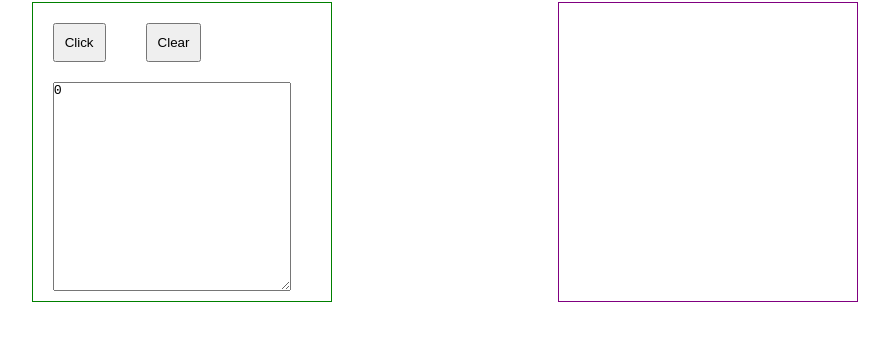
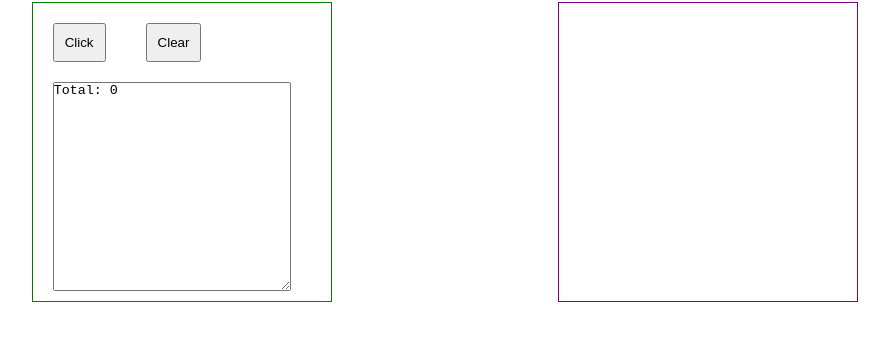
Before and after one commit to ricardopresto/playground, a Vue app: page / in a window 1280 px wide. Shown: the part 338-678 px from the top of the page, without its empty margins (195-1084 px from the left). Built offline with nearby package versions, Linux system fonts and the light colour scheme.

Commit message:
second vuex commit

```diff
--- a/src/components/Child3.vue
+++ b/src/components/Child3.vue
@@ -7,12 +7,21 @@
 </template>
 
 <script>
+import { mapState, mapGetters } from 'vuex';
+
 export default {
   name: 'Child3',
   computed: {
+    ...mapState([
+      'count'
+    ]),
+    ...mapGetters([
+      'totalText',
+      'timesTen'
+    ]),
     total () {
-      return this.$store.state.count;
-    },
+      return this.totalText;
+    }
   },
   methods: {
     increment () {
--- a/src/store.js
+++ b/src/store.js
@@ -14,5 +14,13 @@ export const store = new Vuex.Store({
     clear (state) {
       state.count = 0;
     }
+  },
+  getters: {
+    timesTen: state => {
+      return state.count * 10;
+    },
+    totalText: (state, getters) => {
+      return `Total: ${getters.timesTen}`;
+    }
   }
 })
```
